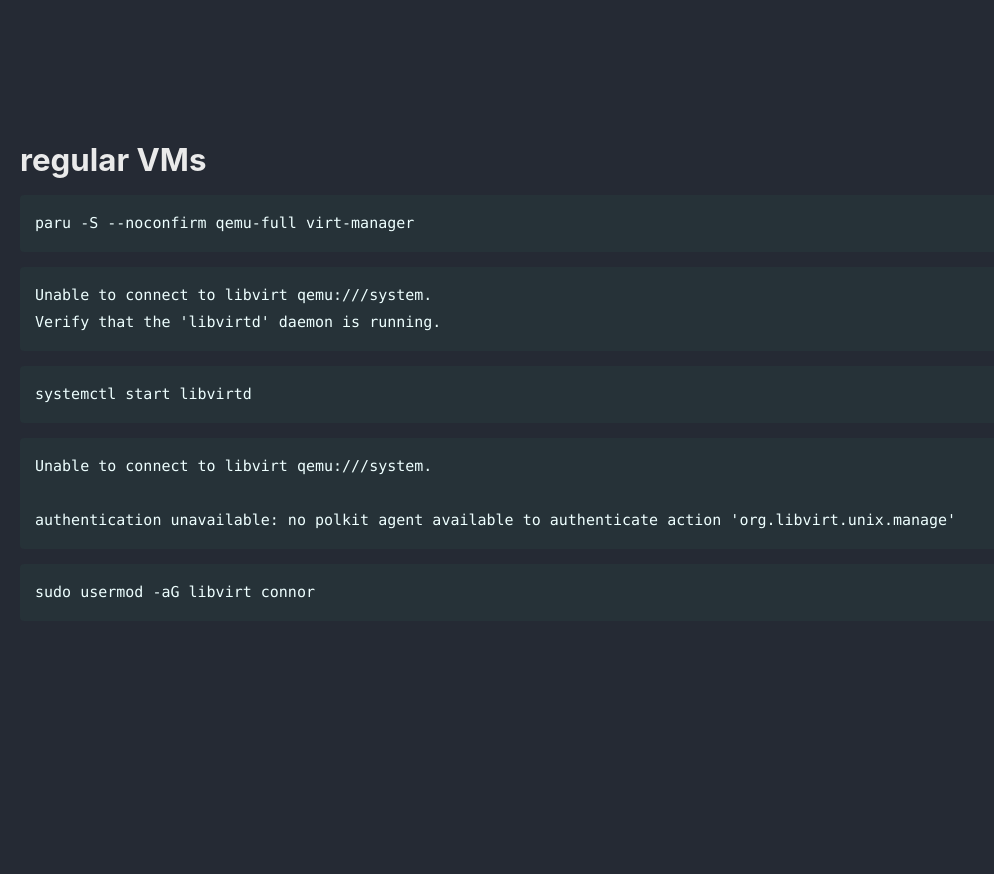
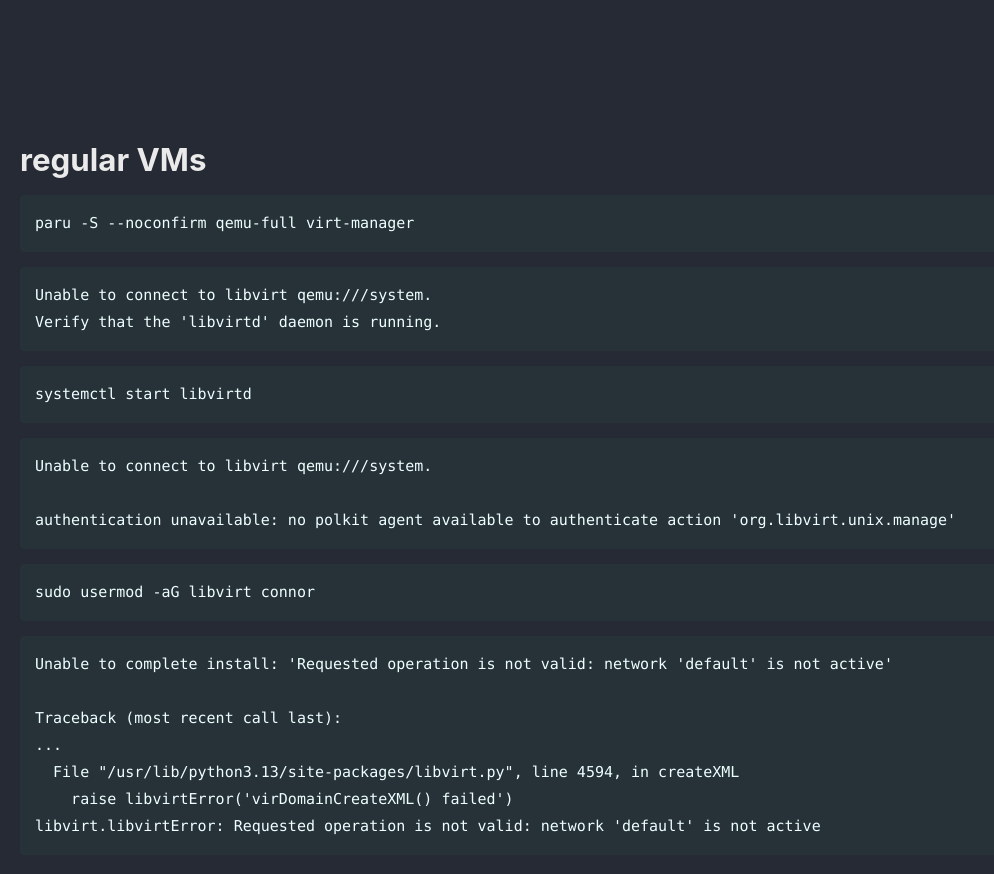
Before and after one commit to Connor-McCartney/Connor-McCartney.github.io, a Jekyll site: the page built from _pages/misc/qemu.md, in a window 1280 px wide and 900 px high, scrolled down 4223 px. Shown: the top 874 px of the window, without its empty margins (0-994 px from the left). Built offline with Jekyll 4.4.1, drawn with Linux system fonts in a browser that asks for light colours; cached includes are drawn as plain includes; before the commit the page ends 4889 px from its top, so only the background shows below that.

Commit message:
Update qemu.md

````diff
--- a/_pages/misc/qemu.md
+++ b/_pages/misc/qemu.md
@@ -191,3 +191,13 @@ authentication unavailable: no polkit agent available to authenticate action 'or
 ```
 sudo usermod -aG libvirt connor
 ```
+
+```
+Unable to complete install: 'Requested operation is not valid: network 'default' is not active'
+
+Traceback (most recent call last):
+...
+  File "/usr/lib/python3.13/site-packages/libvirt.py", line 4594, in createXML
+    raise libvirtError('virDomainCreateXML() failed')
+libvirt.libvirtError: Requested operation is not valid: network 'default' is not active
+```
````
